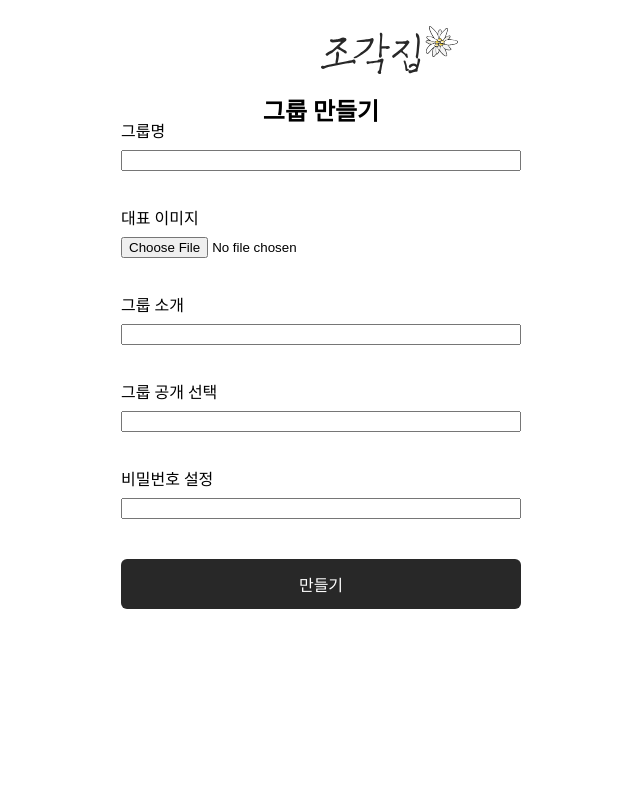
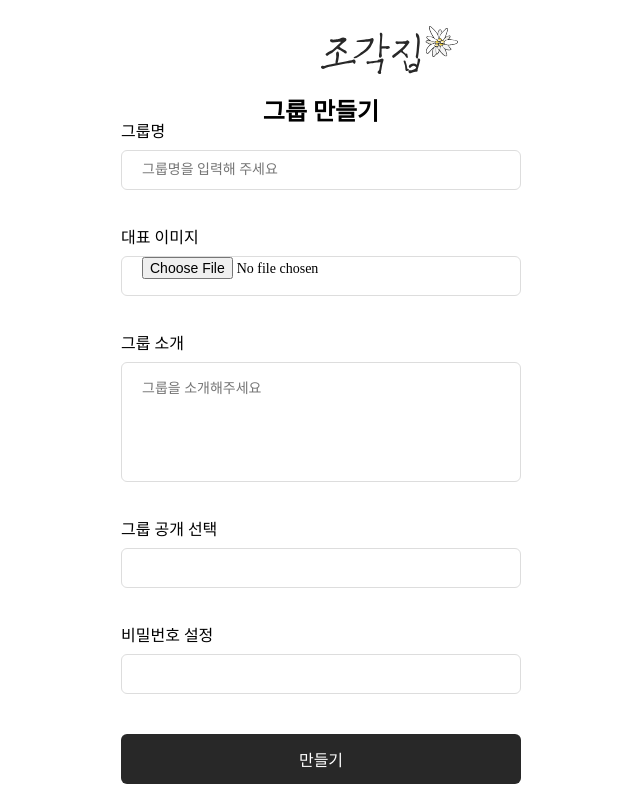
Before and after one commit to P1su/zogakzip, a React (Vite) app: page /create-group in a window 1280 px wide. Shown: the whole page, without its empty margins (319-959 px from the left). Built offline with nearby package versions, Linux system fonts and the light colour scheme.

Commit message:
feat: input 과 textarea 컴포넌트 이벤트 핸들러 설정 및 스타일 코드 적용

```diff
--- a/src/pages/CreateGroup/CreateGroup.style.ts
+++ b/src/pages/CreateGroup/CreateGroup.style.ts
@@ -1,5 +1,14 @@
-import styled from 'styled-components';
+import { styled, css } from 'styled-components';
 
+const BaseInputStyle = css`
+  ${({ theme }) => theme.fonts.font_08};
+  width: 100%;
+  border: 1px solid ${({ theme }) => theme.colors.G_03};
+  border-radius: 6px;
+  &:focus{
+    border: 1px solid ${({ theme }) => theme.colors.black};
+  }
+`;
 export const CreateGroupWrapper = styled.div`
   ${({ theme: { mixin } }) => mixin.flexCenter({})};
   width: 100%;
@@ -15,7 +24,15 @@ export const InputBox = styled.div`
   gap: 1rem;
 `;
 export const GroupTextInput = styled.input`
-  width: 100%;
+  ${BaseInputStyle}
+  height: 4rem;
+  padding: 0 2rem 0 2rem;
+`;
+export const TextArea = styled.textarea`
+  ${BaseInputStyle}
+  height: 12rem;
+  padding: 1.4rem 2rem 0 2rem;
+  resize: none;
 `;
 export const PageTitleText = styled.span`
   ${({ theme }) => theme.fonts.title};
--- a/src/pages/CreateGroup/CreateGroup.tsx
+++ b/src/pages/CreateGroup/CreateGroup.tsx
@@ -1,6 +1,6 @@
 import BtnLarge from '../../components/button/LargeButton/BtnLarge';
 import * as S from './CreateGroup.style';
-import { useState } from 'react';
+import { ChangeEvent, useState } from 'react';
 
 interface GroupCreateType {
   name: string;
@@ -20,11 +20,17 @@ const CreateGroup = () => {
     password: '',
   });
 
+  const onChange = (e: ChangeEvent<HTMLInputElement> | ChangeEvent<HTMLTextAreaElement>) => {
+    setValues({
+      ...values,
+      [e.target.name]: e.target.value
+    });
+  };
   const handleForm = () => {
     //api 연결
     alert('api 연결합니다');
   };
-
+  console.log(values)
   return(
     <S.CreateGroupWrapper>
       <S.PageTitleText>그룹 만들기</S.PageTitleText>
@@ -33,37 +39,44 @@ const CreateGroup = () => {
           <S.InputTitleText>그룹명</S.InputTitleText>
           <S.GroupTextInput
             type='text'
+            name='name'
             value={values.name}
+            onChange={onChange}
+            placeholder='그룹명을 입력해 주세요'
+            height='4rem'
           />
         </S.InputBox>
         <S.InputBox>
           <S.InputTitleText>대표 이미지</S.InputTitleText>
           <S.GroupTextInput
             type='file'
-            value={values.name}
           />
         </S.InputBox>
         <S.InputBox>
           <S.InputTitleText>그룹 소개</S.InputTitleText>
-          <S.GroupTextInput
-              type='text'
-              value={values.name}
+          <S.TextArea
+              name='introduction'
+              value={values.introduction}
+              onChange={onChange}
+              placeholder='그룹을 소개해주세요'
             />
         </S.InputBox>
         <S.InputBox>
           <S.InputTitleText>그룹 공개 선택</S.InputTitleText>
           <S.GroupTextInput
               type='text'
-              value={values.name}
             />
         </S.InputBox>
         <S.InputBox>
           <S.InputTitleText>비밀번호 설정</S.InputTitleText>
           <S.GroupTextInput
               type='text'
-              value={values.name}
+              name='password'
+              value={values.password}
+              onChange={onChange}
             />
         </S.InputBox>
+
         <BtnLarge onClick={() => handleForm()}>만들기</BtnLarge>
       </S.GroupForm>
     </S.CreateGroupWrapper>
```
